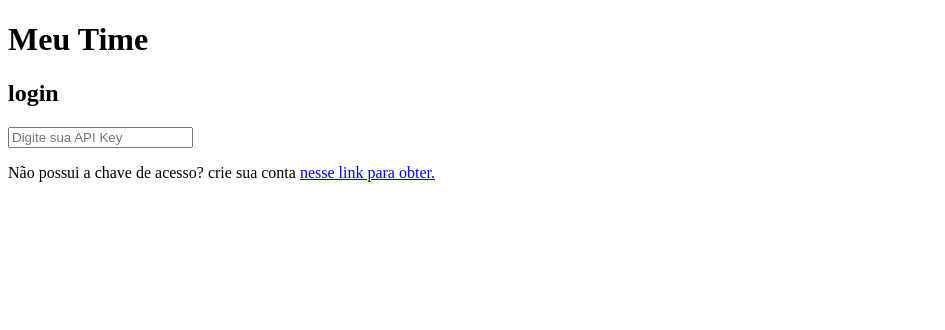
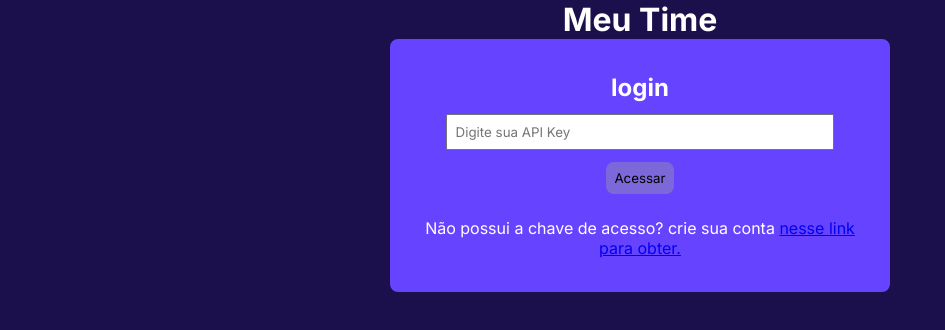
Before and after one commit to guicostads/meu-time, a React (Vite) app in the folder API-football/: page / in a window 1280 px wide. Shown: the top 330 px of the page, without its empty margins (0-945 px from the left). Built offline with nearby package versions, Linux system fonts and the light colour scheme.

Commit message:
login component updates #1

```diff
--- a/API-football/index.html
+++ b/API-football/index.html
@@ -3,6 +3,12 @@
   <head>
     <meta charset="UTF-8" />
     <link rel="icon" type="image/svg+xml" href="/vite.svg" />
+    <link rel="preconnect" href="https://fonts.googleapis.com" />
+    <link rel="preconnect" href="https://fonts.gstatic.com" crossorigin />
+    <link
+      href="https://fonts.googleapis.com/css2?family=Inter:wght@100;200;300;400;500;600;700;800;900&display=swap"
+      rel="stylesheet"
+    />
     <meta name="viewport" content="width=device-width, initial-scale=1.0" />
     <title>Meu Time</title>
   </head>
--- a/API-football/src/App.css
+++ b/API-football/src/App.css
@@ -0,0 +1,3 @@
+.app {
+  text-align: center;
+}
--- a/API-football/src/App.jsx
+++ b/API-football/src/App.jsx
@@ -1,9 +1,11 @@
 import { Outlet } from "react-router-dom";
+import './App.css'
 
 function App() {
   return (
     <>
-      <div>
+      <div className="app">
+        <h1>Meu Time</h1>
         <Outlet />
       </div>
     </>
--- a/API-football/src/index.css
+++ b/API-football/src/index.css
@@ -0,0 +1,11 @@
+* {
+  margin: 0;
+  padding: 0;
+  box-sizing: border-box;
+  font-family: 'Inter', sans-serif;
+}
+
+body {
+  background-color: rgb(27, 16, 75);
+  color: #fff;
+}
--- a/API-football/src/main.jsx
+++ b/API-football/src/main.jsx
@@ -3,13 +3,17 @@ import ReactDOM from "react-dom/client";
 import App from "./App.jsx";
 import "./index.css";
 import Login from "./routes/Login.jsx";
+import Tabelas from "./routes/Tabelas.jsx";
 import { createBrowserRouter, RouterProvider } from "react-router-dom";
 
 const router = createBrowserRouter([
   {
     path: "/",
     element: <App />,
-    children: [{ path: "/", element: <Login /> }],
+    children: [
+      { path: "/", element: <Login /> },
+      { path: "/tabelas", element: <Tabelas /> },
+    ],
   },
 ]);
 
--- /dev/null
+++ b/API-football/src/routes/Login.css
@@ -0,0 +1,30 @@
+.login {
+    display: flex;
+    flex-direction: column;
+    justify-content: center;
+    align-items: center;
+    margin: 0 auto;
+    border: 2px solid #64f;
+    background-color: #64f;
+    max-width: 500px;
+    border-radius: .5rem;
+    padding: 2rem;
+    gap: .75rem;
+}
+
+.login input {
+    width: 90%;
+    padding: .5rem;
+}
+
+.login button {
+    padding: .5rem;
+    background-color: rgb(124, 104, 216);
+    border-radius: .5rem;
+    border: none;
+    cursor: pointer;
+}
+
+.login button:hover {
+    filter: brightness(.9);
+}
--- a/API-football/src/routes/Login.jsx
+++ b/API-football/src/routes/Login.jsx
@@ -1,14 +1,50 @@
 import React, { useEffect, useState } from "react";
+import { useNavigate } from "react-router-dom";
+import "./Login.css";
 
 const Login = () => {
-  const [key, setKey] = useState("");
+  const navigate = useNavigate();
+  const [APIKey, setAPIKey] = useState("");
+  const [errorMsg, setErrorMsg] = useState("");
+
+  const validateAPIKey = async () => {
+    try {
+      const response = await fetch(
+        "https://api-football-v1.p.rapidapi.com/v3/timezone",
+        {
+          method: "GET",
+          headers: {
+            "x-rapidapi-host": "api-football-v1.p.rapidapi.com",
+            "x-rapidapi-key": APIKey,
+          },
+        }
+      );
+      const data = await response.json();
+      console.log(data);
+
+      // Check if the response has errors
+      if (data.errors.length === 0) {
+        setTimeout(() => {
+          navigate("/tabelas");
+        }, 1000); // Redirect after 1 second
+      }
+    } catch (err) {
+      setErrorMsg("API Key inválida.");
+    }
+  };
 
   return (
     <div>
-      <h1>Meu Time</h1>
-      <div>
+      <div className="login">
         <h2>login</h2>
-        <input type="text" placeholder="Digite sua API Key" />
+        <input
+          type="text"
+          placeholder="Digite sua API Key"
+          onChange={(e) => setAPIKey(e.target.value)}
+          onClick={() => setErrorMsg("")}
+        />
+        <button onClick={validateAPIKey}>Acessar</button>
+        <span>{errorMsg}</span>
         <p>
           Não possui a chave de acesso? crie sua conta{" "}
           <a
--- /dev/null
+++ b/API-football/src/routes/Tabelas.jsx
@@ -0,0 +1,9 @@
+import React from 'react'
+
+const Tabelas = () => {
+  return (
+    <div><h1>Tabelas</h1></div>
+  )
+}
+
+export default Tabelas
```
